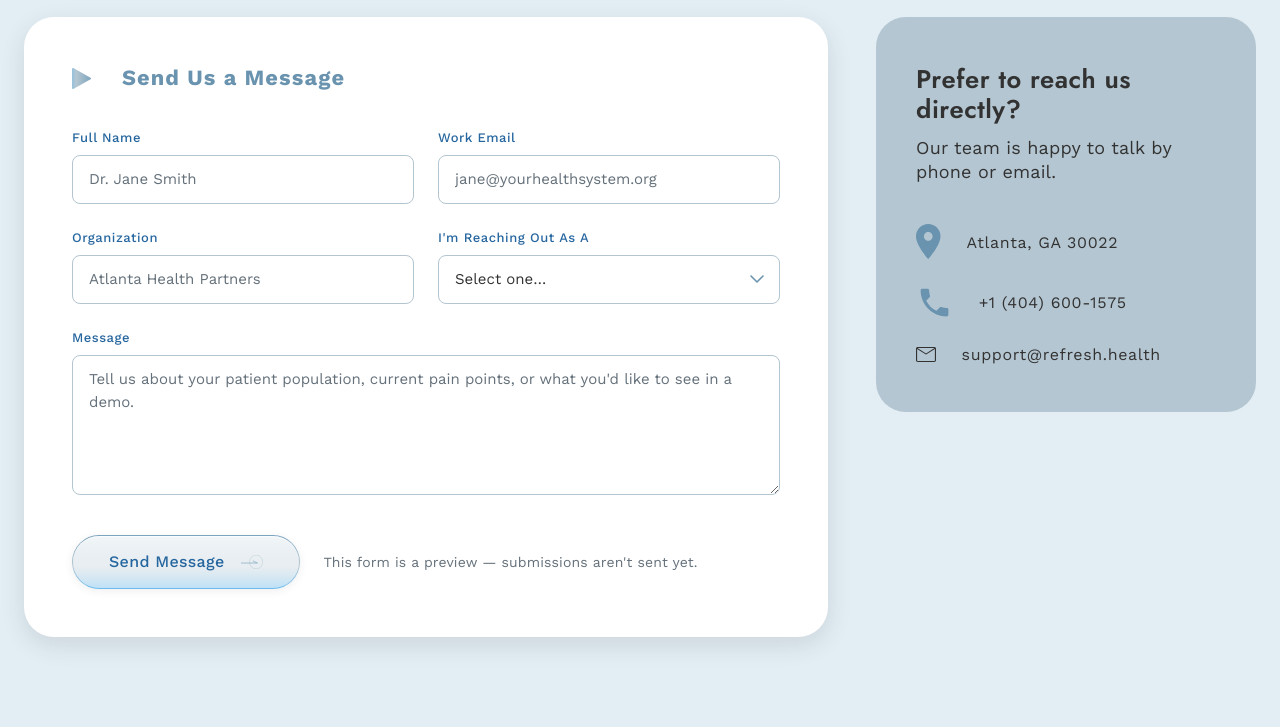
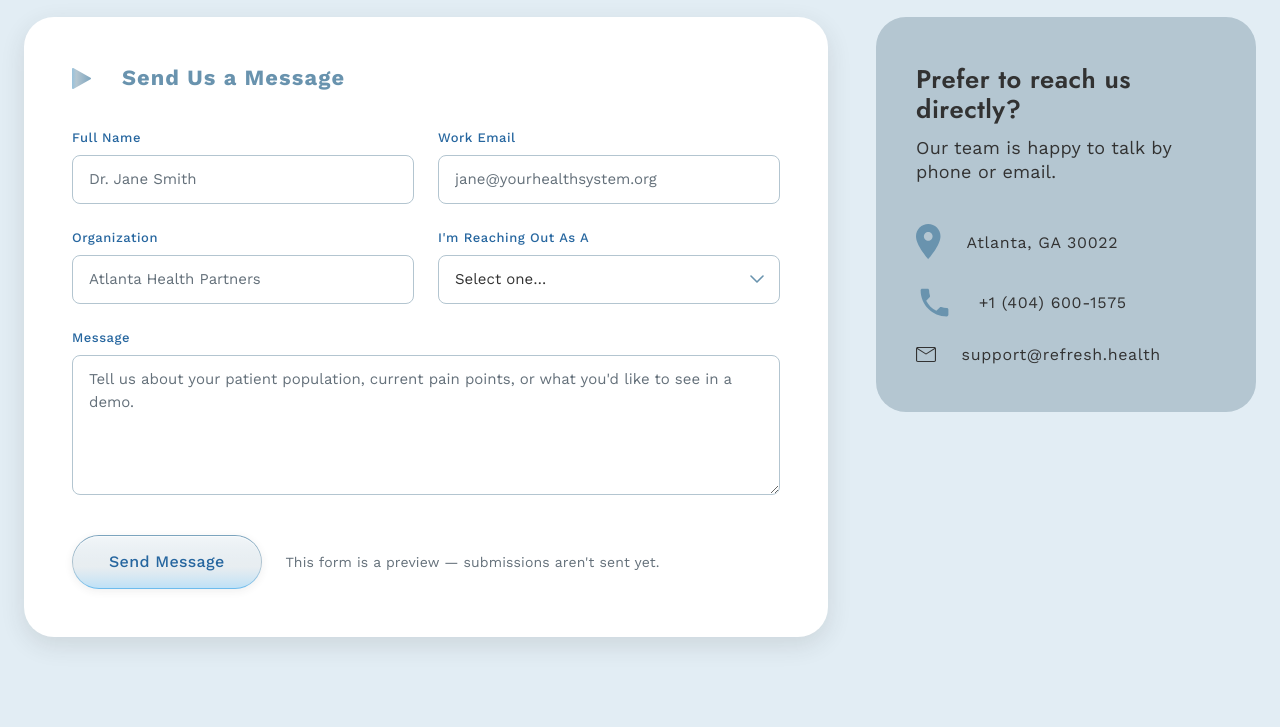
Before and after one commit to Refresh-Health/refresh-health-website, an Astro site: page /contact in a window 1280 px wide. Shown: the part 554-1282 px from the top of the page. Built offline with nearby package versions, Linux system fonts and the light colour scheme; Astro itself is replaced by a stand-in of ours.

Commit message:
removed custom arrow asset from send message button

```diff
--- a/public/assets/css/contact.css
+++ b/public/assets/css/contact.css
@@ -219,17 +219,6 @@ select.field__input:invalid {
 
 .contact-form__submit:active { transform: translateY(0); }
 
-.contact-form__submit-arrow {
-  flex: none;
-  width: 22px;
-  height: auto;
-  transition: transform var(--transition);
-}
-
-.contact-form__submit:hover .contact-form__submit-arrow {
-  transform: translateX(4px);
-}
-
 .contact-form__note {
   color: #64707A;
 }
--- a/src/pages/contact/index.astro
+++ b/src/pages/contact/index.astro
@@ -80,7 +80,6 @@ import Header from '@/components/Header.astro';
           <div class="contact-form__actions">
             <button class="contact-form__submit" type="submit">
               <span>Send Message</span>
-              <img class="contact-form__submit-arrow" src="/assets/icons/arrow-link.svg" alt="" width="22" height="14">
             </button>
             <p class="body body--sm contact-form__note">This form is a preview — submissions aren't sent yet.</p>
           </div>
```
